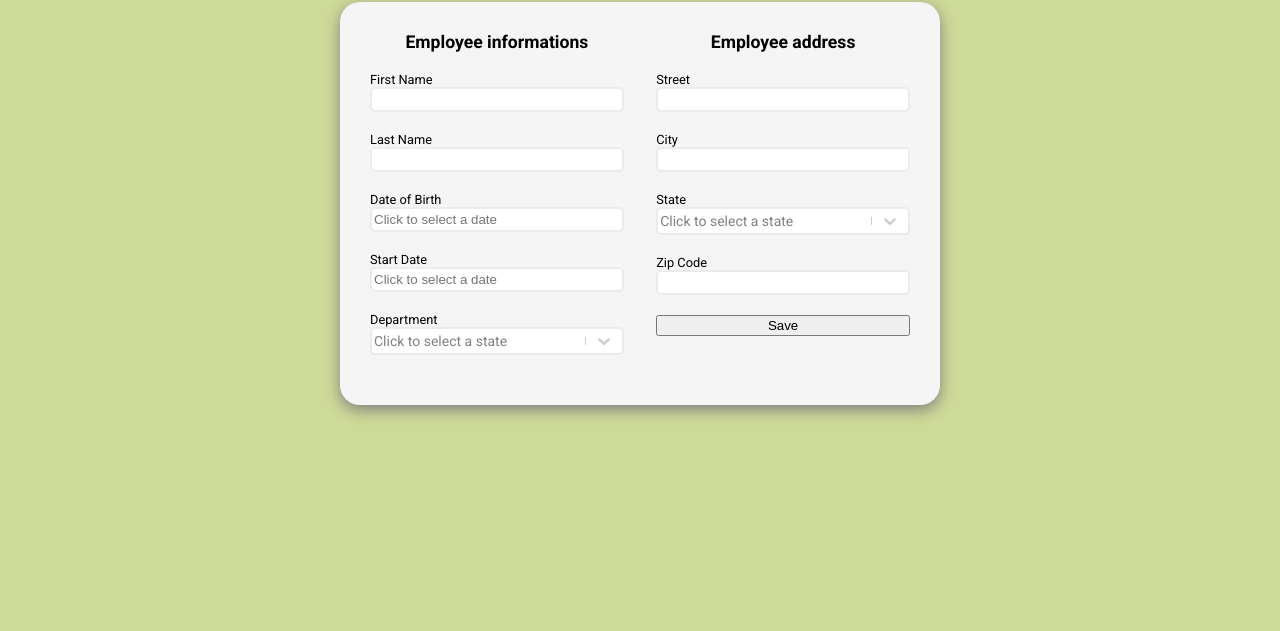
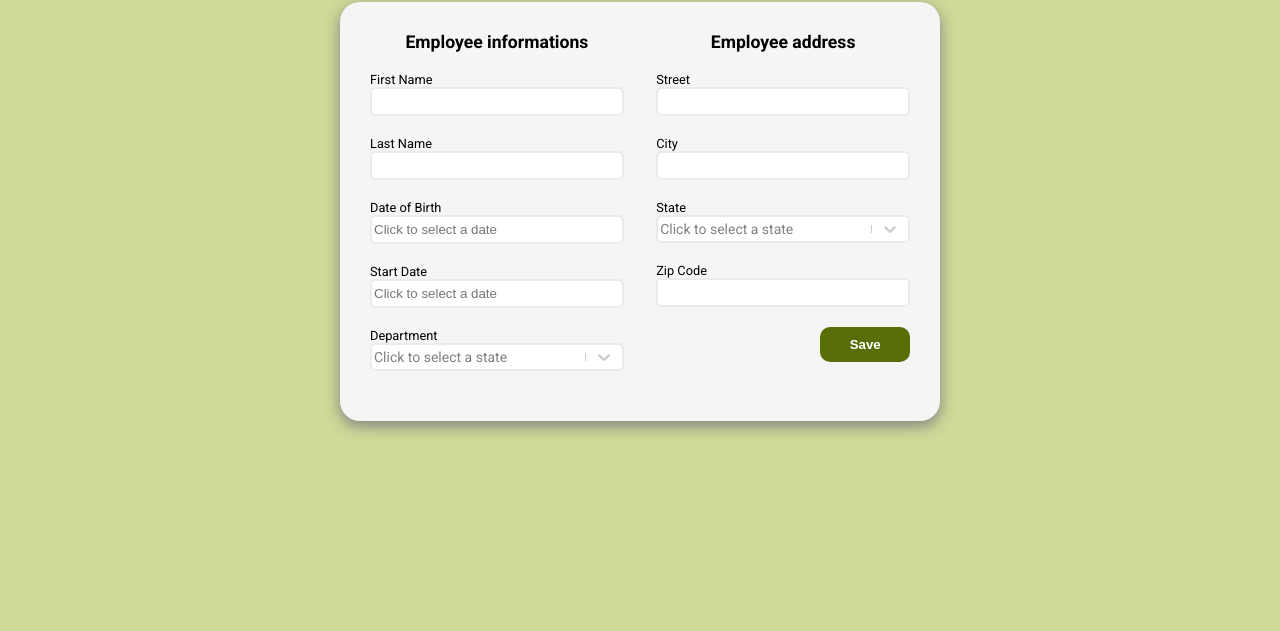
Before and after one commit to Mog-coding/MorganDecherf_14_19012023, a React app: page /create in a window 1280 px wide. Shown: the part 169-800 px from the top of the page. Built offline with nearby package versions, Linux system fonts and the light colour scheme.

Commit message:
update form style

```diff
--- a/src/components/Header/Header.css
+++ b/src/components/Header/Header.css
@@ -44,6 +44,7 @@
     margin: 0px;
     font-weight: bold;
     font-size: 2em;
+    color: var(--tertiary-color)
 }
 
 .header__menu {
--- a/src/index.css
+++ b/src/index.css
@@ -22,5 +22,4 @@ body {
     --main-color: #CEDA97;
     --secondary-color: #F5F5F5;
     --tertiary-color: #586F07;
-    --light-text-color: #74798c;
 }
--- a/src/pages/CreateEmployee/CreateEmployee.css
+++ b/src/pages/CreateEmployee/CreateEmployee.css
@@ -40,27 +40,33 @@
     font-size: 0.8em;
 }
 .create__input {
-    height: 25px;
+    height: 29px;
     margin-bottom: 20px;
     border: 2px solid rgb(235, 235, 235);
     border-radius: 5px;
+}
+.create__input:hover {
+    border: 2px solid rgb(190, 190, 190);
 }
 .create__info__datePicker {
     display: flex;
     flex-direction: column;
 }
-.datePickerCustom{
+.datePickerCustom {
     width: 100%;
-    height: 25px;
+    height: 29px;
     margin-bottom: 20px;
     border: 2px solid rgb(235, 235, 235);
     border-radius: 5px;
+}
+.datePickerCustom:hover {
+    border: 2px solid rgb(190, 190, 190);
 }
 .create__info__department {
     display: flex;
     flex-direction: column;
 }
-.submit_button {
+.create__submitButton {
     width: 90px;
     color: white;
     font-weight: bold;
@@ -71,7 +77,7 @@
     border-radius: 10px;
     transition: all 200ms;
 }
-.submit_button:hover {
+.create__submitButton:hover {
     cursor: pointer;
     filter: brightness(1.2);
     box-shadow: 0px 2px 6px grey;
```
